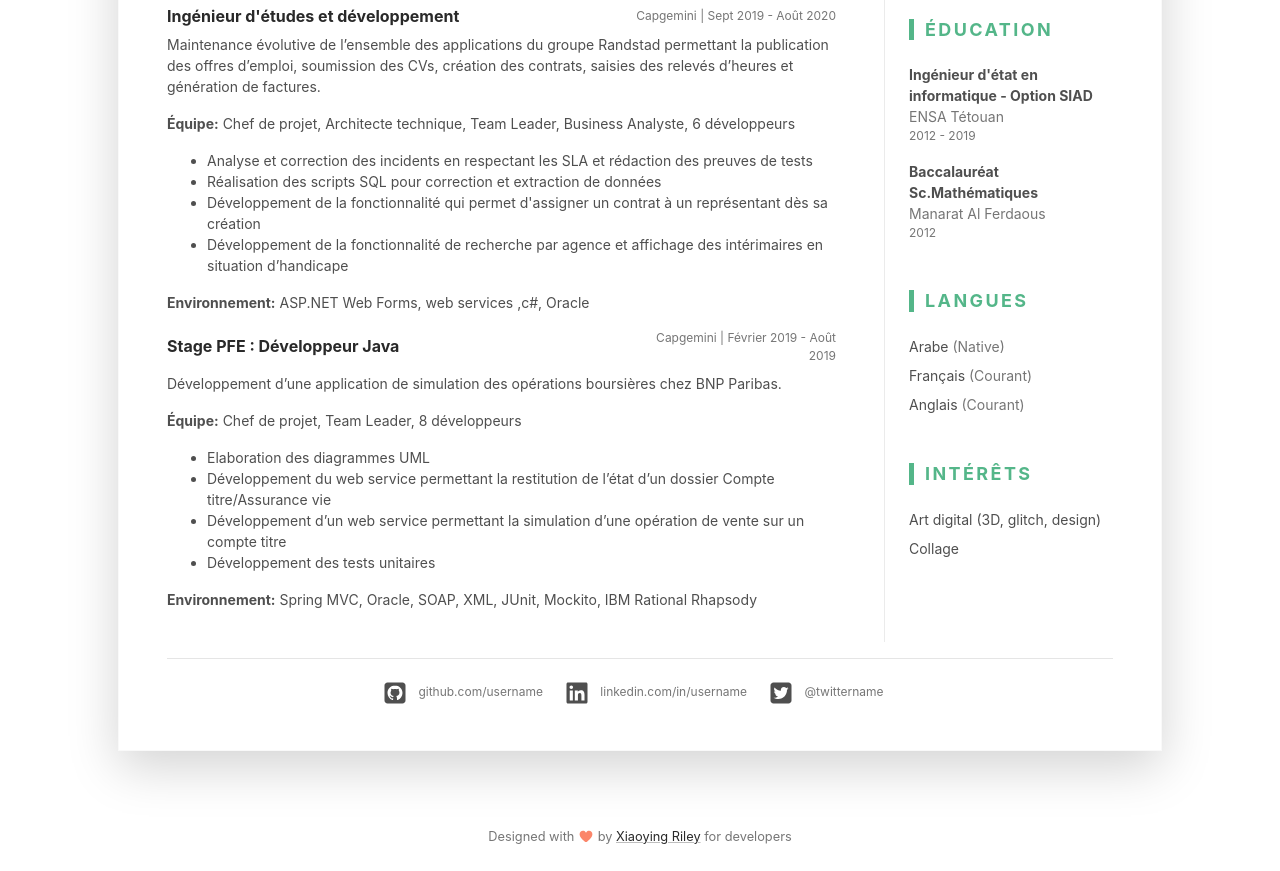
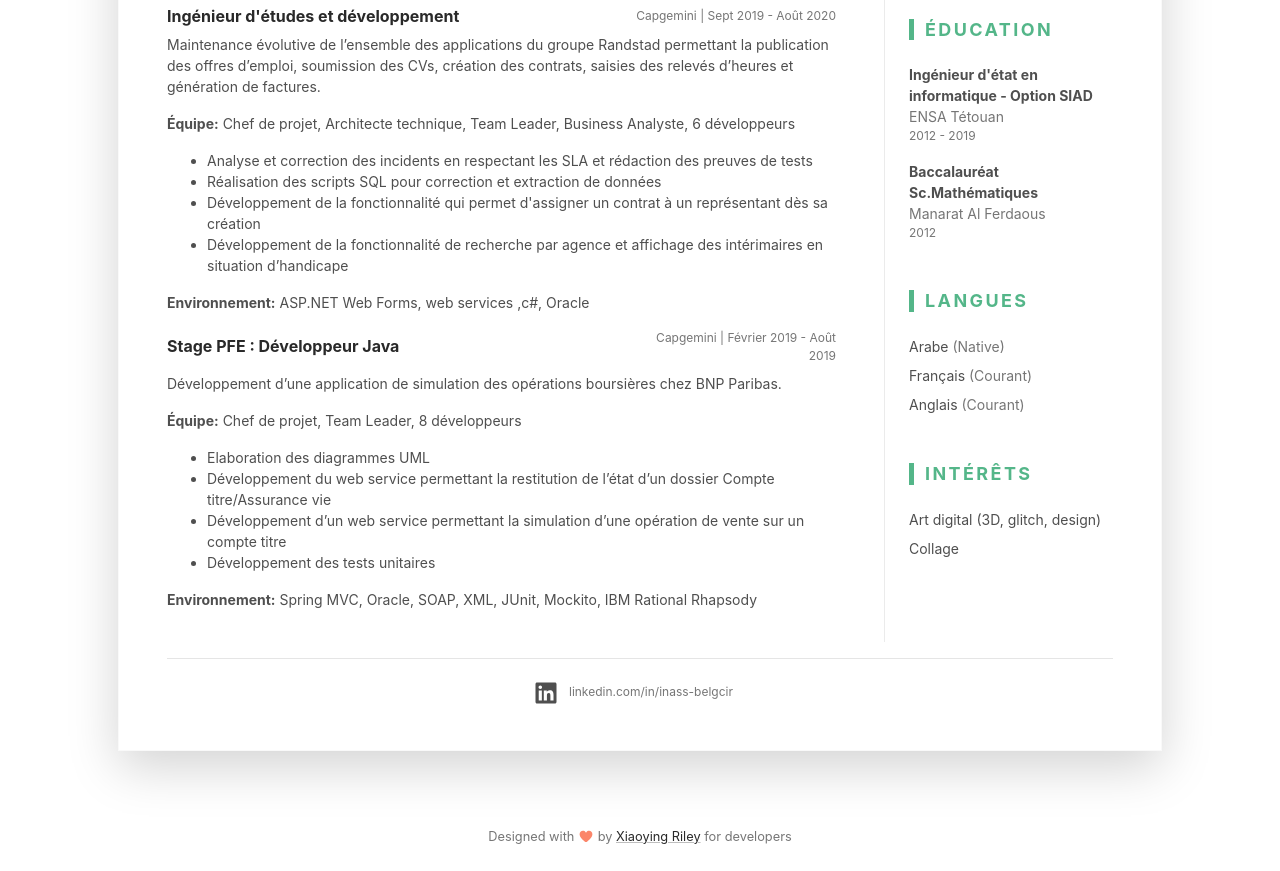
Before and after one commit to injimess/cv.github.io, a plain HTML site: page index.html in a window 1280 px wide. Shown: the part 796-1667 px from the top of the page. Drawn offline with Linux system fonts and the light colour scheme.

Commit message:
linkedin

```diff
--- a/index.html
+++ b/index.html
@@ -188,9 +188,7 @@
 						<hr>
 						<div class="resume-footer text-center">
 							<ul class="resume-social-list list-inline mx-auto mb-0 d-inline-block text-muted">
-								<li class="list-inline-item mb-lg-0 mr-3"><a class="resume-link" href="#"><i class="fab fa-github-square fa-2x mr-2" data-fa-transform="down-4"></i><span class="d-none d-lg-inline-block text-muted">github.com/username</span></a></li>
-								<li class="list-inline-item mb-lg-0 mr-3"><a class="resume-link" href="#"><i class="fab fa-linkedin fa-2x mr-2" data-fa-transform="down-4"></i><span class="d-none d-lg-inline-block text-muted">linkedin.com/in/username</span></a></li>
-								<li class="list-inline-item mb-lg-0 mr-lg-3"><a class="resume-link" href="#"><i class="fab fa-twitter-square fa-2x mr-2" data-fa-transform="down-4"></i><span class="d-none d-lg-inline-block text-muted">@twittername</span></a></li>
+								<li class="list-inline-item mb-lg-0 mr-3"><a class="resume-link" href="https://www.linkedin.com/in/inass-belgcir-97b872151/"><i class="fab fa-linkedin fa-2x mr-2" data-fa-transform="down-4"></i><span class="d-none d-lg-inline-block text-muted">linkedin.com/in/inass-belgcir</span></a></li>
 							</ul>
 						</div><!--//resume-footer-->
 					</article>
```
